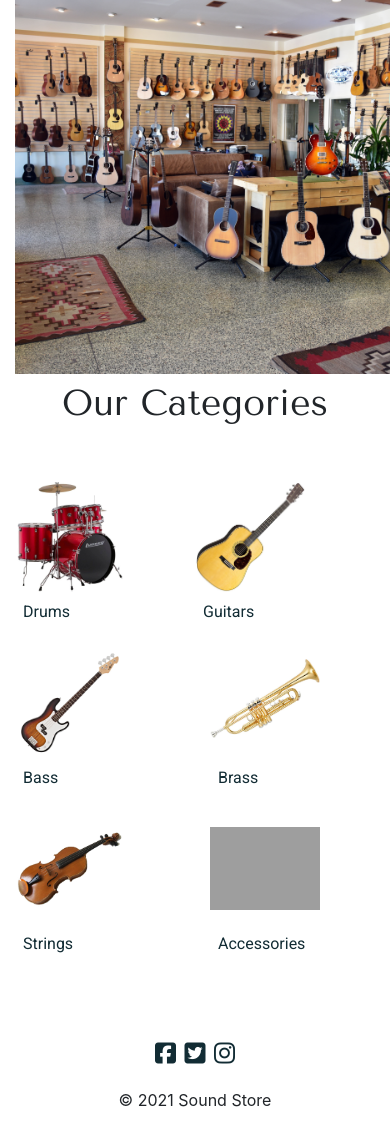
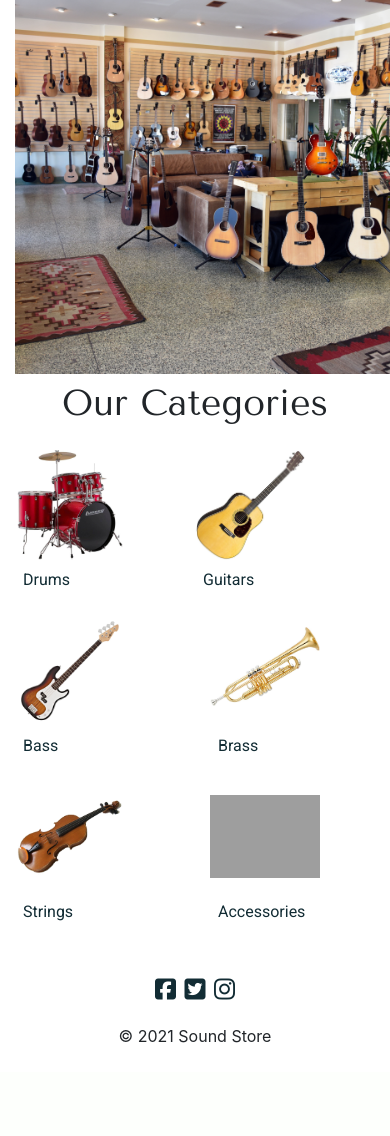
Before and after one commit to aaronh1986/SOUND-STORE-milestone-4, a Django app: page / in a window 390 px wide; the page is wider, and only the part inside the window is pictured. Shown: the part 119-1255 px from the top of that part. After the commit the page ends 1162 px from the top of that part, so only its background shows below. Run offline with Django 3.2, Linux system fonts and the light colour scheme; some libraries are stand-ins or nearby versions; some web fonts are replaced; grey boxes are pictures that could not be loaded.

Commit message:
Adjust padding on mobile screen size index.html

```diff
--- a/home/templates/home/index.html
+++ b/home/templates/home/index.html
@@ -51,7 +51,7 @@
    <section>
     <h2 class="pt-1 mt-1 category-logo">Our Categories</h2>
       <!--Mobile screen images-->
-      <div class="container category-container pt-5">
+      <div class="container category-container pt-3">
         <div class="row d-flex flex-row w-100">
           <div class="col-6 d-md-none category category-mob">
             <a href="{% url 'products' %}?category=drum_sets,shell_sets,cymbals">
@@ -80,7 +80,7 @@
           </a>
         </div>
       </div>
-      <div class="row d-flex flex-row pb-5">
+      <div class="row d-flex flex-row pb-3">
         <div class="col-6 d-md-none category category-mob">
           <a href="{% url 'products' %}?category=violin,viola">
           <img class="category-images" src="{{ MEDIA_URL }}viola-category.jpg" alt="String Instruments Category">
```
